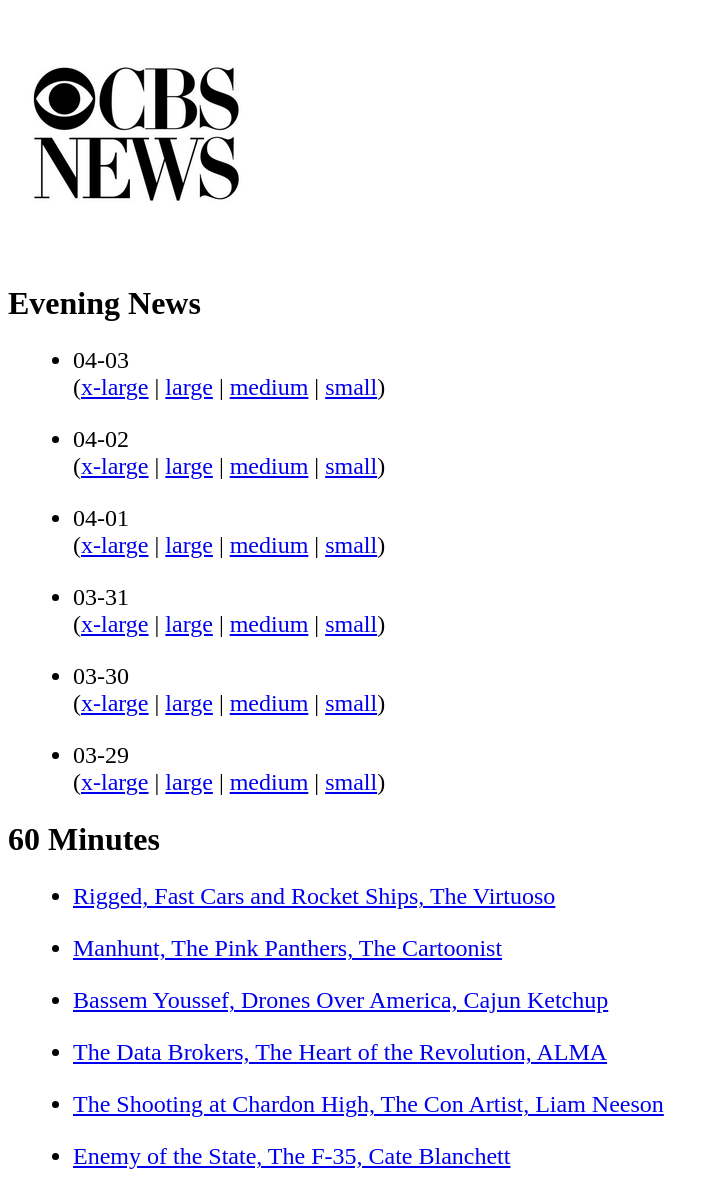
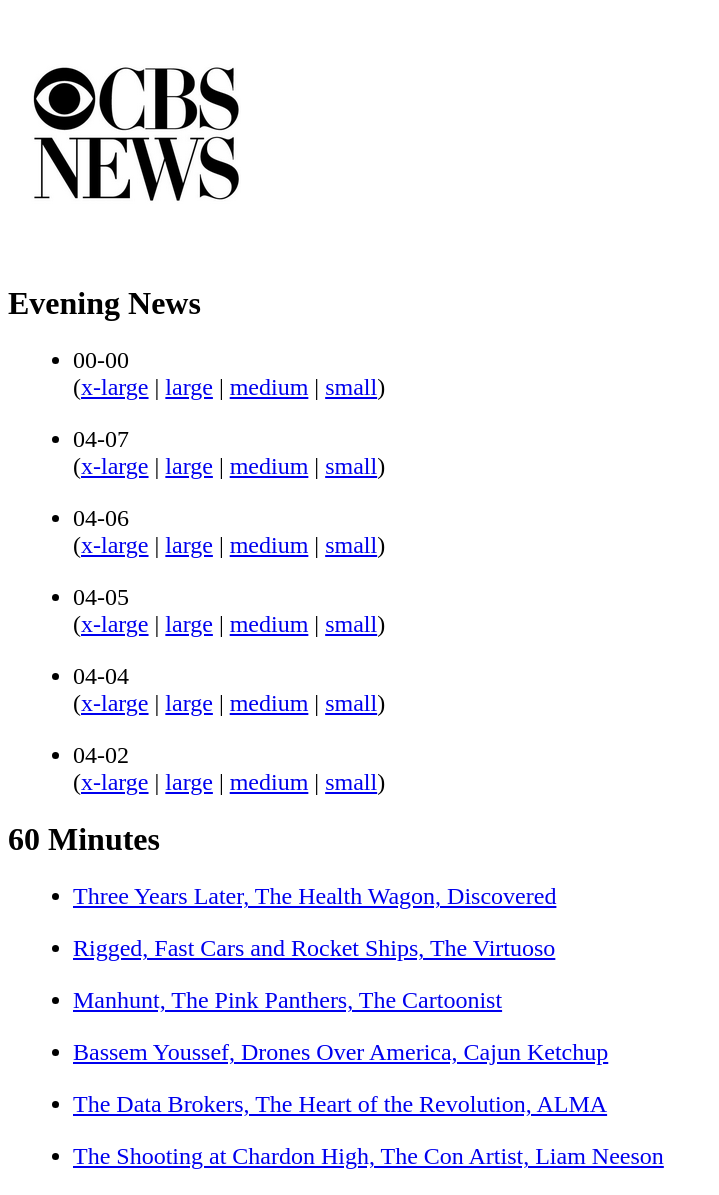
Before and after one commit to jkutner/cbsfeed, a Jekyll site: the page built from index.html, in a window 1280 px wide. Shown: the whole page, without its empty margins (0-719 px from the left). Built offline with Jekyll 4.4.1, drawn with Linux system fonts in a browser that asks for light colours; nearby versions of some CDN libraries; some of the changed lines change nothing that is shown.

Commit message:
new episdoes

```diff
--- a/_data/evening_news.yml
+++ b/_data/evening_news.yml
@@ -1,43 +1,43 @@
 ---
-- title: 04-03
+- title: 00-00
   links:
-    mp4_240: media/2014/04/04/215765571738/EN_0403_FULL_240.mp4
-    mp4_740: media/2014/04/04/215765571738/EN_0403_FULL_740.mp4
-    mp4_796: media/2014/04/04/215765571738/EN_0403_FULL_796.mp4
-    mp4_1296: media/2014/04/04/215765571738/EN_0403_FULL_1296.mp4
-  date: 2014-04-03 00:00:00.000000000 +00:00
+    mp4_240: media/2014/04/07/219572803906/EN_040714_Full_240.mp4
+    mp4_740: media/2014/04/07/219572803906/EN_040714_Full_740.mp4
+    mp4_796: media/2014/04/07/219572803906/EN_040714_Full_796.mp4
+    mp4_1296: media/2014/04/07/219572803906/EN_040714_Full_1296.mp4
+  date: 2014-04-07 20:20:10.413550000 -05:00
+- title: 04-07
+  links:
+    mp4_240: media/2014/04/07/219572803906/EN_040714_Full_240.mp4
+    mp4_740: media/2014/04/07/219572803906/EN_040714_Full_740.mp4
+    mp4_796: media/2014/04/07/219572803906/EN_040714_Full_796.mp4
+    mp4_1296: media/2014/04/07/219572803906/EN_040714_Full_1296.mp4
+  date: 2014-04-07 00:00:00.000000000 -05:00
+- title: 04-06
+  links:
+    mp4_240: media/2014/04/07/218646083240/EN_0406_FULL_240.mp4
+    mp4_740: media/2014/04/07/218646083740/EN_0406_FULL_740.mp4
+    mp4_796: media/2014/04/07/218646083796/EN_0406_FULL_796.mp4
+    mp4_1296: media/2014/04/07/2186460831296/EN_0406_FULL_1296.mp4
+  date: 2014-04-06 00:00:00.000000000 -05:00
+- title: 04-05
+  links:
+    mp4_240: media/2014/04/06/217649731991/EN_0405_FULL_240.mp4
+    mp4_740: media/2014/04/06/217649731991/EN_0405_FULL_740.mp4
+    mp4_796: media/2014/04/06/217649731991/EN_0405_FULL_796.mp4
+    mp4_1296: media/2014/04/06/217649731991/EN_0405_FULL_1296.mp4
+  date: 2014-04-05 00:00:00.000000000 -05:00
+- title: 04-04
+  links:
+    mp4_240: media/2014/04/04/216706627899/EN_0404_FULL_240.mp4
+    mp4_740: media/2014/04/04/216706627899/EN_0404_FULL_740.mp4
+    mp4_796: media/2014/04/04/216706627899/EN_0404_FULL_796.mp4
+    mp4_1296: media/2014/04/04/216706627899/EN_0404_FULL_1296.mp4
+  date: 2014-04-04 00:00:00.000000000 -05:00
 - title: 04-02
   links:
     mp4_240: media/2014/04/03/214770755988/EN_0402_FULL_240.mp4
     mp4_740: media/2014/04/03/214770755988/EN_0402_FULL_740.mp4
     mp4_796: media/2014/04/03/214770755988/EN_0402_FULL_796.mp4
     mp4_1296: media/2014/04/03/214770755988/EN_0402_FULL_1296.mp4
-  date: 2014-04-02 00:00:00.000000000 +00:00
-- title: 04-01
-  links:
-    mp4_240: media/2014/04/02/213770307734/EN_0401_FULL_240.mp4
-    mp4_740: media/2014/04/02/213770307734/EN_0401_FULL_740.mp4
-    mp4_796: media/2014/04/02/213770307734/EN_0401_FULL_796.mp4
-    mp4_1296: media/2014/04/02/213770307734/EN_0401_FULL_1296.mp4
-  date: 2014-04-01 00:00:00.000000000 +00:00
-- title: 03-31
-  links:
-    mp4_240: media/2014/03/31/212724291993/EN_0331_FULL_240.mp4
-    mp4_740: media/2014/03/31/212724291993/EN_0331_FULL_740.mp4
-    mp4_796: media/2014/03/31/212724291993/EN_0331_FULL_796.mp4
-    mp4_1296: media/2014/03/31/212724291993/EN_0331_FULL_1296.mp4
-  date: 2014-03-31 00:00:00.000000000 +00:00
-- title: 03-30
-  links:
-    mp4_240: media/2014/03/31/211704899722/EN_0330_FULL_240.mp4
-    mp4_740: media/2014/03/31/211704899722/EN_0330_FULL_740.mp4
-    mp4_796: media/2014/03/31/211704899722/EN_0330_FULL_796.mp4
-    mp4_1296: media/2014/03/31/211704899722/EN_0330_FULL_1296.mp4
-  date: 2014-03-30 00:00:00.000000000 +00:00
-- title: 03-29
-  links:
-    mp4_240: media/2014/03/30/210759747772/EN_0329_FULL_240.mp4
-    mp4_740: media/2014/03/30/210759747772/EN_0329_FULL_740.mp4
-    mp4_796: media/2014/03/30/210759747772/EN_0329_FULL_796.mp4
-    mp4_1296: media/2014/03/30/210759747772/EN_0329_FULL_1296.mp4
-  date: 2014-03-29 00:00:00.000000000 +00:00
+  date: 2014-04-02 00:00:00.000000000 -05:00
--- a/_data/sixtymin.yml
+++ b/_data/sixtymin.yml
@@ -1,4 +1,11 @@
 ---
+- title: Three Years Later, The Health Wagon, Discovered
+  links:
+    mp4_240: media/2014/04/06/218408515970/60_040614_Full_240.mp4
+    mp4_740: media/2014/04/06/218408515970/60_040614_Full_740.mp4
+    mp4_796: media/2014/04/06/218408515970/60_040614_Full_796.mp4
+    mp4_1296: media/2014/04/06/218408515970/60_040614_Full_1296.mp4
+  date: '040614'
 - title: Rigged, Fast Cars and Rocket Ships, The Virtuoso
   links:
     mp4_240: media/2014/03/02/178695235916/60_0302_FULL_240.mp4
@@ -26,7 +33,7 @@
     mp4_740: media/2014/03/09/189120067745/60_0309_FULL_740.mp4
     mp4_796: media/2014/03/09/189120067745/60_0309_FULL_796.mp4
     mp4_1296: media/2014/03/09/189120067745/60_0309_FULL_1296.mp4
-  date: '0309'
+  date: 0309
 - title: The Shooting at Chardon High, The Con Artist, Liam Neeson
   links:
     mp4_240: media/2014/02/23/166895683729/60_0223_FULL_240.mp4
@@ -34,10 +41,3 @@
     mp4_796: media/2014/02/23/166895683729/60_0223_FULL_796.mp4
     mp4_1296: media/2014/02/23/166895683729/60_0223_FULL_1296.mp4
   date: '0223'
-- title: Enemy of the State, The F-35, Cate Blanchett
-  links:
-    mp4_240: media/2014/02/16/155711043905/60_0216_FULL_240.mp4
-    mp4_740: media/2014/02/16/155711043905/60_0216_FULL_740.mp4
-    mp4_796: media/2014/02/16/155711043905/60_0216_FULL_796.mp4
-    mp4_1296: media/2014/02/16/155711043905/60_0216_FULL_1296.mp4
-  date: '0216'
```
